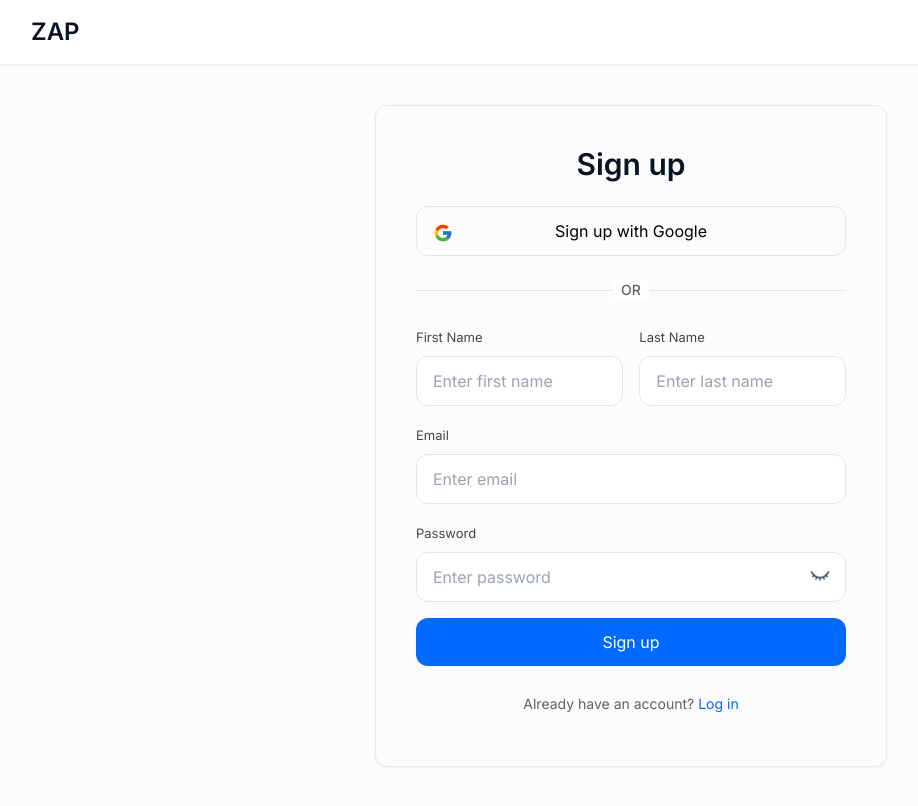
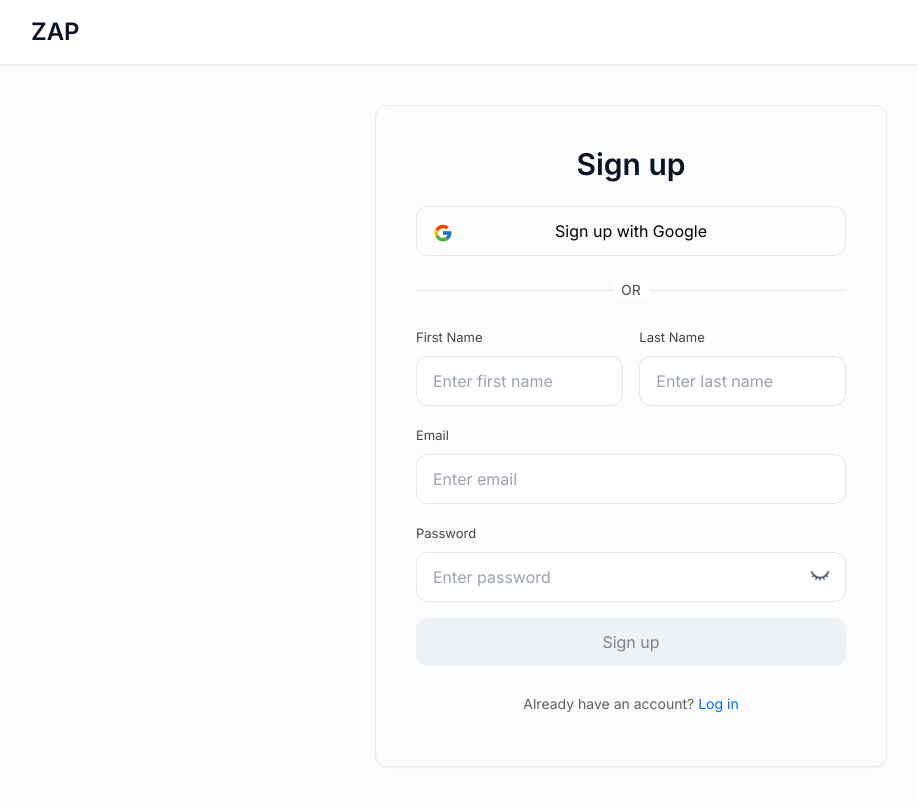
Before and after one commit to Ango-Jay/zap_frontend, a Next.js app: page /signup in a window 1280 px wide. Shown: the top 806 px of the page, without its empty margins (9-927 px from the left). Built offline with nearby package versions, Linux system fonts and the light colour scheme.

Commit message:
added password criteria

```diff
--- a/components/Buttons/PrimaryButton.tsx
+++ b/components/Buttons/PrimaryButton.tsx
@@ -21,7 +21,7 @@ textClassName,
         <button
         className={
             clsx(
-                "flex items-center justify-center gap-3 w-full py-3 bg-primary rounded-xl lg:hover:opacity-80 disabled:bg-primary-light",
+                "flex items-center justify-center gap-3 w-full py-3 bg-primary rounded-xl lg:hover:opacity-80 disabled:bg-primary-light disabled:cursor-not-allowed",
                 className
             )
         }
--- /dev/null
+++ b/components/utils/PasswordCriteria.tsx
@@ -0,0 +1,70 @@
+import CheckmarkIcon from 'public/icons/check_mark.svg';
+import XMarkIcon from 'public/icons/x_mark.svg';
+
+const PasswordCriteria = ({ password }: { password: string }) => {
+  const { conditions, passwordIsValid } = getPasswordValidations(password);
+  if (passwordIsValid) return <></>;
+  return (
+    <div className="flex flex-row items-center flex-wrap gap-x-3 gap-y-3 w-full mt-3">
+      {conditions.map((condition) => (
+        <div key={condition.title} className="flex flex-row items-center">
+          {condition.matched ? (
+            <div className="w-[18px] h-[18px] flex items-center justify-center rounded-full  mr-1 bg-[#1DA01D]">
+              <CheckmarkIcon width={12} height={12} fill={'#fff'} />
+            </div>
+          ) : (
+            <div className="w-[18px] h-[18px] p-1 flex items-center justify-center rounded-full mr-1 bg-[#D80707]">
+              <XMarkIcon width={12} height={12} fill={'white'} />
+            </div>
+          )}
+
+          <p className="text-center text-dark text-[13px]">{condition.title}</p>
+        </div>
+      ))}
+    </div>
+  );
+};
+export const getPasswordValidations = (password: string) => {
+    const hasCapital = /[A-Z]/.test(password);
+    const hasSmall = /[a-z]/.test(password);
+    const hasNumber = /[0-9]/.test(password);
+
+    const specialCharacters = /[-!$%^&*()_+|~=`{}\[\]:\/;<>?,.@#'"\\]/;
+    const hasSpecialSymbol = specialCharacters.test(password);
+    const hasAtLeastEightCharacters = password.length >= 8;
+    const conditions = [
+      {
+        title: '8 characters',
+        matched: hasAtLeastEightCharacters,
+      },
+      {
+        title: 'An uppercase letter',
+        matched: hasCapital,
+      },
+
+      {
+        title: 'A number',
+        matched: hasNumber,
+      },
+      {
+        title: 'A lowercase letter',
+        matched: hasSmall,
+      },
+      {
+        title: 'A special character',
+        matched: hasSpecialSymbol,
+      },
+    ];
+    const passwordIsValid =
+      hasAtLeastEightCharacters &&
+      hasSpecialSymbol &&
+      hasNumber &&
+      hasCapital &&
+      hasSmall;
+
+    return {
+      passwordIsValid,
+      conditions,
+    };
+  };
+export default PasswordCriteria;
--- a/pages/signup/index.tsx
+++ b/pages/signup/index.tsx
@@ -1,22 +1,23 @@
-import { PrimaryButton } from "@/components/Buttons/PrimaryButton"
-import { PasswordInput } from "@/components/Forms/PasswordInput"
-import { TextInput } from "@/components/Forms/TextInput"
-import { toggleHideSideBar } from "@/store/appSlice"
-import { useAppDispatch } from "@/store/hooks"
-import { Formik, Form } from "formik"
-import Image from "next/image"
-import { useRouter } from "next/router"
-import { useLayoutEffect } from "react"
+import { PrimaryButton } from "@/components/Buttons/PrimaryButton";
+import { PasswordInput } from "@/components/Forms/PasswordInput";
+import { TextInput } from "@/components/Forms/TextInput";
+import PasswordCriteria, { getPasswordValidations } from "@/components/utils/PasswordCriteria";
+import { toggleHideSideBar } from "@/store/appSlice";
+import { useAppDispatch } from "@/store/hooks";
+import { emailRegex } from "@/utils/constants";
+import { Formik, Form } from "formik";
+import Image from "next/image";
+import { useRouter } from "next/router";
+import { useLayoutEffect } from "react";
+import * as yup from "yup";
 
-export default function Signup () {
+export default function Signup() {
   const dispatch = useAppDispatch();
   const router = useRouter();
-    useLayoutEffect(
-        ()=>{
-          dispatch(toggleHideSideBar(true))
-        }, []
-    )
-    return(
+  useLayoutEffect(() => {
+    dispatch(toggleHideSideBar(true));
+  }, []);
+  return (
     <div className="w-full min-h-screen flex justify-center pt-10">
       <div className="flex flex-col grow-0 w-full max-w-lg h-fit shadow-sm border border-[#085BA7]/10 rounded-xl p-6 sm:p-10">
         <h2 className="text-3xl font-semibold text-black text-center">
@@ -31,29 +32,38 @@ height={20}
               className="absolute top-4 left-4"
               alt=""
             />
-    <p>
-    Sign up with Google
-    </p>
+            <p>Sign up with Google</p>
           </button>
         </div>
         <div className="w-full flex justify-center py-2 my-4 relative">
           <p className="w-fit px-2 text-sm text-gray text-center text-black font-medium bg-white relative z-[1]">
             OR
           </p>
-   <div className="absolute top-[50%] w-full border-t border-t-stroke "/>
+          <div className="absolute top-[50%] w-full border-t border-t-stroke " />
         </div>
         <div className="w-full">
           <Formik
             initialValues={{
               firstName: "",
               lastName: "",
-        email:"",
-        password:""
+              email: "",
+              password: "",
             }}
-    onSubmit={(values)=>{
+            validationSchema={validationSchema}
+            onSubmit={(values) => {
               //  submit
+              try {
+                router.push("/login");
+              } catch {
+
+              }
             }}
           >
+            {({ values, errors, touched }) => {
+              const passwordValue = values.password;
+              const { passwordIsValid } = getPasswordValidations(passwordValue);
+              const isSubmitButtonDisabled =  !passwordIsValid;
+              return (
                 <Form className="w-full flex flex-col gap-4">
                   <div className="w-full flex flex-col sm:flex-row gap-4">
                     <div>
@@ -61,7 +71,7 @@ alt=""
                         name="firstName"
                         labelText="First name"
                         placeholder="Enter first name"
-isError={false}
+                        isError={!!errors.firstName && !!touched.firstName}
                       />
                     </div>
                     <div>
@@ -69,7 +79,7 @@ isError={false}
                         name="lastName"
                         labelText="Last name"
                         placeholder="Enter last name"
-isError={false}
+                        isError={!!errors.lastName && !!touched.lastName}
                       />
                     </div>
                   </div>
@@ -78,7 +88,7 @@ isError={false}
                       name="email"
                       labelText="Email"
                       placeholder="Enter email"
-isError={false}
+                      isError={!!errors.email && !!touched.email}
                     />
                   </div>
                   <div className="w-full">
@@ -86,23 +96,47 @@ isError={false}
                       name="password"
                       labelText="Password"
                       placeholder="Enter password"
-isError={false}
+                      isError={!!errors.password && !!touched.password}
                     />
+                    {passwordValue && (
+                      <PasswordCriteria password={passwordValue} />
+                    )}
                   </div>
                   <PrimaryButton
-            className="w-full"
-            text="Sign up"
-            />
+                  type="submit"
+                  disabled={isSubmitButtonDisabled}
+                  className="w-full" text="Sign up" />
                   <button
-                    onClick={()=>router.push("/login")}
+                    onClick={() => router.push("/login")}
                     type="button"
-                    className="text-sm text-gray text-center py-3">
-                    Already have an account? <span className="text-primary">Log in</span>
+                    className="text-sm text-gray text-center py-3"
+                  >
+                    Already have an account?{" "}
+                    <span className="text-primary">Log in</span>
                   </button>
                 </Form>
+              );
+            }}
           </Formik>
         </div>
       </div>
     </div>
-    )
+  );
 }
+
+const validationSchema = yup.object().shape({
+  firstName: yup.string().min(3, "First name must be at least 3 characters").required("Required"),
+  lastName: yup.string().min(3, "Last name must be at least 3 characters").required("Required"),
+  email: yup
+    .string()
+    .email("Invalid email")
+    .test("test email", "Please enter a valid email", function (value) {
+      const regex = emailRegex;
+      return regex.test(value!);
+    })
+    .required("Required"),
+  password: yup
+    .string()
+    .min(8, "Password must be at least 8 characters")
+    .required("Required"),
+});
```
Also changed, not shown: public/icons/check_mark.svg (added), 1 other file (tests, documents, lock files or other folders). Lines whose indentation alone changed are shown as unchanged.
